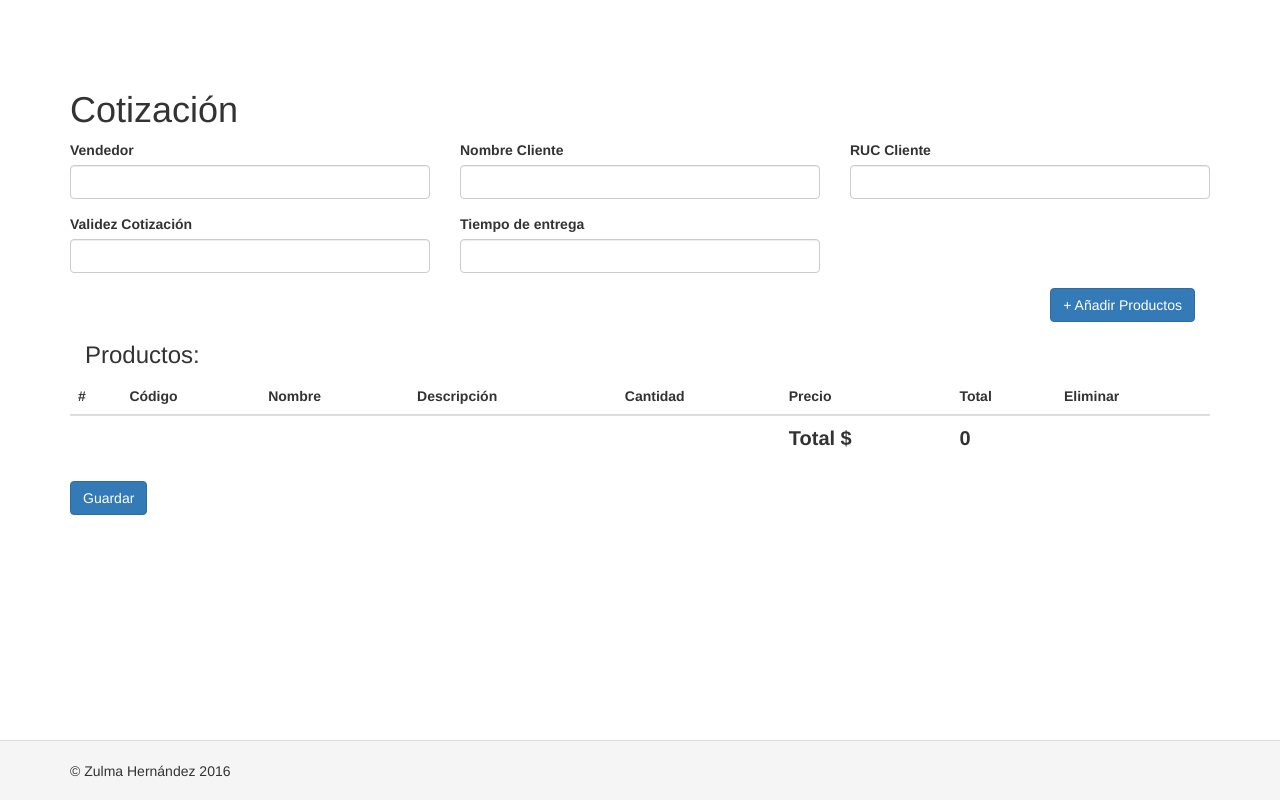
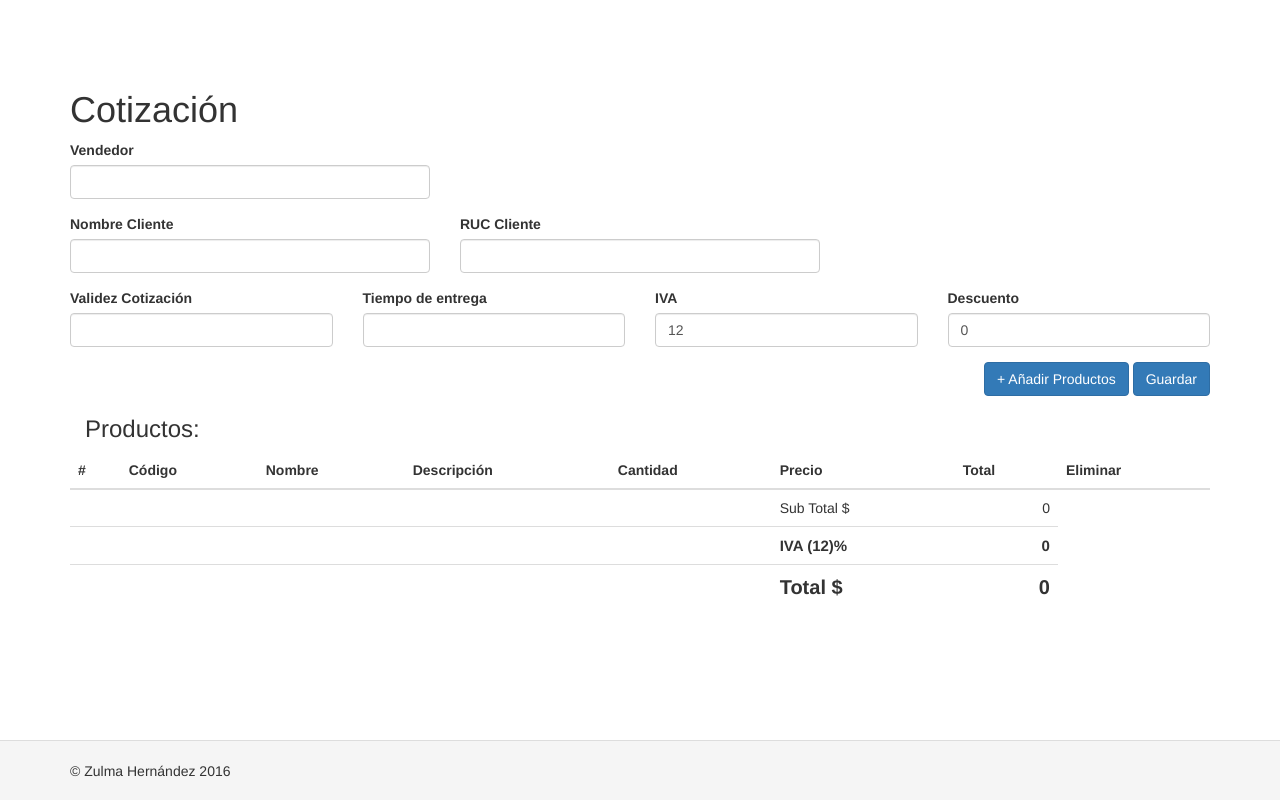
Before and after one commit to zulmadessire/cotizador, a Yii app: template views/cotizacion/create.php in a window 1280 px wide. Run offline with PHP 8.4 and a stand-in for Yii, Linux system fonts and the light colour scheme; the template is opened without the code that fills it, so the values that code supplies are empty; form fields are guessed from the names that the template uses; some libraries are stand-ins or nearby versions.

Commit message:
Añadiendo el iva
Añadiendo la especificaicon del IVA a la cotizacion

```diff
--- a/js/cotizacion-productos.js
+++ b/js/cotizacion-productos.js
@@ -9,16 +9,24 @@ jQuery(document).ready(function(jQuery) {
                 var descripcion = jQuery(this).data('descripcion');
                 var cantidad = Number(jQuery('#cant-'+id).val());
                 var precio = jQuery('#precio-'+id).val();
+                var sub_total = 0;
                 var total = 0;
+                var sub_total_input = Number( jQuery('#sub-total').html() );
                 var total_input = Number( jQuery('#total').html() );
                 var max = Number(jQuery('#cant-'+id).attr('max'));
+                var iva = Number(jQuery('#cotizacion-iva').val());
+                var total_iva = 0;
+                var descuento = Number(jQuery('#cotizacion-descuento').val());
+
+                console.log("iva: "+iva+" descuento: "+descuento);
+
 
                 if ( cantidad > max ) {
                 	jQuery('#cant-'+id).parent().addClass('has-error');
                 } else{
 
 	                if ( cantidad != 0 && cantidad != '' ) {
-	                    total = cantidad * precio;
+	                    total_producto = cantidad * precio;
 
 	                    jQuery('#productos').append('<tr id="'+id+'">'+
 	                                                    '<td>#</td>'+
@@ -27,30 +35,74 @@ jQuery(document).ready(function(jQuery) {
 	                                                    '<td>'+descripcion+'</td>'+
 	                                                    '<td>'+cantidad+'<input type="text" name="cant[]" value="'+cantidad+'" hidden></td>'+
 	                                                    '<td>$'+precio+'<input type="text" name="precio[]" value="'+precio+'" hidden></td>'+
-	                                                    '<td>$<span id="total-producto-'+id+'">'+total+'</span></td>'+
+	                                                    '<td>$<span id="total-producto-'+id+'">'+total_producto+'</span></td>'+
 	                                                    '<td><a class="delete" data-id="'+id+'" href="#"><span class="glyphicon glyphicon-trash"></span></a></td>'+
 	                                                '</tr>');
-	                    jQuery('#total').html(total + total_input);
+	                    //Sub-Total
+	                    sub_total = total_producto + sub_total_input;
+	                    jQuery('#sub-total').html( sub_total.toFixed(2) );
+	                    //IVA
+	                    total_iva = ( (sub_total) * iva) / 100;
+	                    jQuery('#total-iva').html( total_iva.toFixed(2) );
+	                    //Total
+	                    total = sub_total + total_iva;
+	                    jQuery('#total').html( total.toFixed(2) );
+
 	                    jQuery('#productos-modal > tr#producto-'+id).hide();
 
 	                    cotizacionObj.delete();
 	                }
 	            }
+            });
 
-            });
+            cotizacionObj.iva();
         },
 
         delete: function(){
         	jQuery('.delete').off().on('click', function(event) {
             	event.preventDefault();
             	var id = jQuery(this).data('id');
-            	var total_input = parseFloat( jQuery('#total').html()+"" );
+            	var sub_total_input = parseFloat( jQuery('#sub-total').html()+"" );
             	var total_producto = parseFloat( jQuery('#total-producto-'+id).html()+"");
+            	var sub_total = 0;
+            	var total_iva = 0;
+        		var total = 0;
+        		var iva = Number(jQuery('#cotizacion-iva').val());
+
             	jQuery('#productos-modal > tr#producto-'+id).show();
-            	jQuery('#total').html( (total_input - total_producto).toFixed(2) );
+
+            	//Sub-Total
+                sub_total = sub_total_input - total_producto;
+                jQuery('#sub-total').html( sub_total.toFixed(2) );
+                //IVA
+                total_iva = ( (sub_total) * iva) / 100;
+                jQuery('#total-iva').html( total_iva.toFixed(2) );
+                //Total
+                total = sub_total + total_iva;
+                jQuery('#total').html( total.toFixed(2) );
+
             	jQuery('#'+id).remove();
             });
         },
+
+        iva: function(){
+        	jQuery('#cotizacion-iva').on('change', function(event) {
+        		event.preventDefault();
+        		var total_iva = 0;
+        		var total = 0;
+        		var iva = jQuery(this).val();
+        		var sub_total_input = Number( jQuery('#sub-total').html() );
+
+                //IVA
+                total_iva = ( (sub_total_input) * iva) / 100;
+                jQuery('#total-iva').html( total_iva.toFixed(2) );
+                //Total
+                total = sub_total_input + total_iva;
+                jQuery('#total').html( total.toFixed(2) );
+
+        		jQuery('#iva').html(iva);
+        	});
+        }
     }
 
     cotizacionObj.init();
--- a/views/cotizacion/create.php
+++ b/views/cotizacion/create.php
@@ -19,31 +19,44 @@ $this->params['breadcrumbs'][] = $this->title;
 		<div class="col-xs-12">
 			<h1><?= Html::encode($this->title) ?></h1>
 		</div>
+	</div>
+	<div class="row">
 		<div class="col-xs-4">
 			<?= $form->field($model, 'vendedor')->textInput()->label('Vendedor') ?>
 		</div>
+	</div>
+	<div class="row">
 		<div class="col-xs-4">
 			<?= $form->field($model, 'cliente')->textInput()->label('Nombre Cliente') ?>
 		</div>
 		<div class="col-xs-4">
 			<?= $form->field($model, 'ruc')->textInput()->label('RUC Cliente') ?>
 		</div>
-		<div class="col-xs-4">
+	</div>
+	<div class="row">
+		<div class="col-xs-3">
 			<?= $form->field($model, 'fecha_limite')->widget(\yii\jui\DatePicker::classname(), [
 			    //'language' => 'ru',
 			    'dateFormat' => 'yyyy-MM-dd',
 			    'options' => ['class' => 'form-control'],
 			])->label('Validez Cotización') ?>
 		</div>
-		<div class="col-xs-4">
+		<div class="col-xs-3">
 			<?= $form->field($model, 'entrega')->textInput()->label('Tiempo de entrega') ?>
+		</div>
+		<div class="col-xs-3">
+			<?= $form->field($model, 'iva')->textInput(['value'=>'12'])->label('IVA') ?>
+		</div>
+		<div class="col-xs-3">
+			<?= $form->field($model, 'descuento')->textInput(['value'=>'0'])->label('Descuento') ?>
 		</div>
 
 		<div class="col-xs-12">
-			<div class="col-xs-12 text-right">
+			<div class="text-right">
         		<button type="button" class="btn btn-primary" data-toggle="modal" data-target="#productosModal">
 				  + Añadir Productos
 				</button>
+				<?= Html::submitButton('Guardar', ['class' => 'btn btn-primary']) ?>
         	</div>
         	<h3 class="col-xs-6">Productos:</h3>
         	<!-- Button trigger modal -->
@@ -66,21 +79,36 @@ $this->params['breadcrumbs'][] = $this->title;
             	</tbody>
             	<tfoot>
             		<tr>
+		            	<td></td>
+		            	<td></td>
+		            	<td></td>
+		            	<td></td>
+		            	<td></td>
+	            		<td style="text-align: left; border-top: 1px solid black;">Sub Total $</td>
+	            		<td id="sub-total" style="text-align: right; border-top: 1px solid black;">0</td>
+            		</tr>
+	            	<tr>
+		            	<td></td>
+		            	<td></td>
+		            	<td></td>
+		            	<td></td>
+		            	<td></td>
+	            		<th style="text-align: left; font-size: 15px;">IVA (<span id="iva">12</span>)%</th>
+	            		<th id="total-iva" style="text-align: right; font-size: 15px;">0</th>
+	        		</tr>
+            		<tr>
 	            	<td></td>
 	            	<td></td>
 	            	<td></td>
 	            	<td></td>
 	            	<td></td>
-            		<th style="border-top: 1px solid black; font-size: 20px;">Total $</th>
-            		<th id="total" style="border-top: 1px solid black; font-size: 20px;">0</th>
+            		<th style="text-align: left; font-size: 20px;">Total $</th>
+            		<th id="total" style="text-align: right; font-size: 20px;">0</th>
             		</tr>
             	</tfoot>
 			</table>
         </div>
 
-	    <div class="col-xs-12 form-group">
-	        <?= Html::submitButton('Guardar', ['class' => 'btn btn-primary']) ?>
-	    </div>
 	</div>
 
     <?php ActiveForm::end(); ?>
--- a/views/paquete/create.php
+++ b/views/paquete/create.php
@@ -41,6 +41,7 @@ $this->params['breadcrumbs'][] = $this->title;
 		            			<th>#</th>
 		            			<th>Código</th>
 		            			<th>Nombre</th>
+		            			<th>Descripcion</th>
 		            			<th>Cantidad</th>
 		            			<th>Precio</th>
 		            			<th>Descuento</th>
```
Lines whose indentation alone changed are shown as unchanged.
